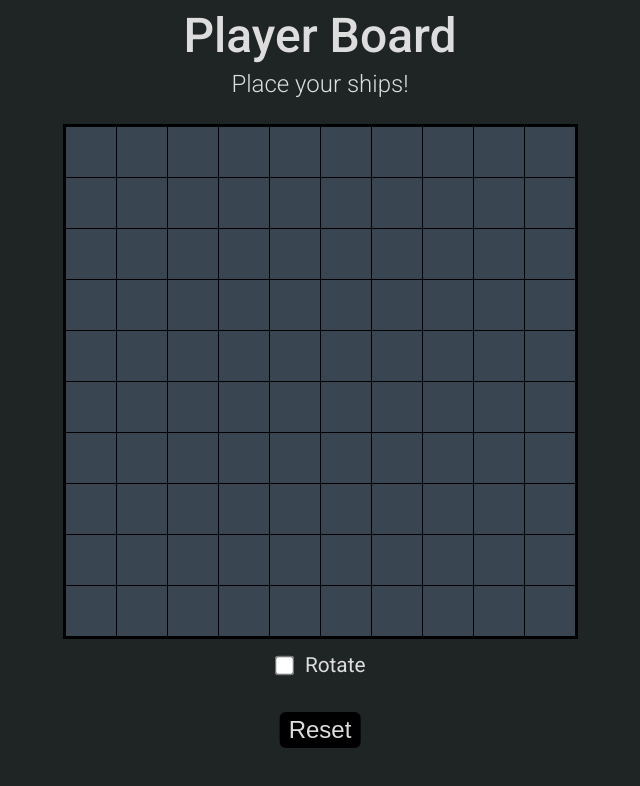
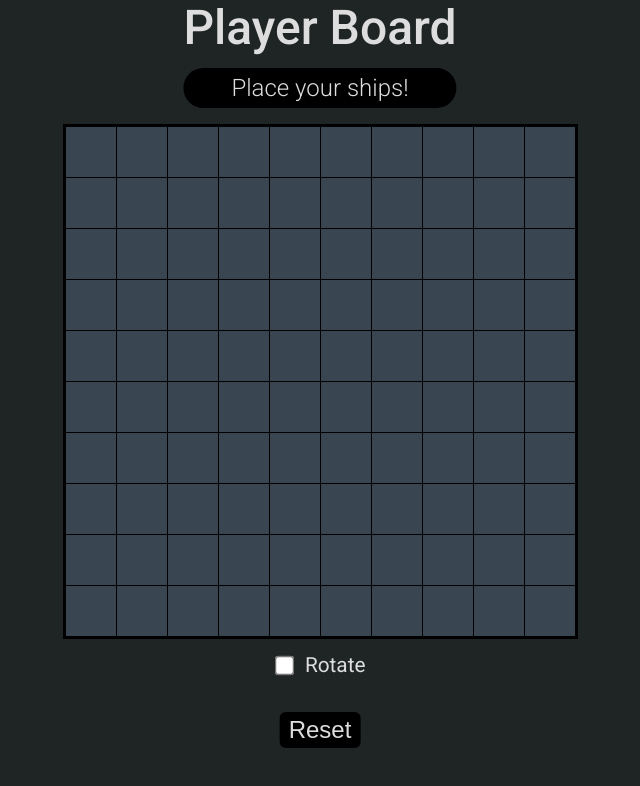
Before and after one commit to blim012/battleship-js, a website built with webpack: page src/template.index.html in a window 1280 px wide. Shown: the whole page, without its empty margins (320-960 px from the left). Built offline with nearby package versions, Linux system fonts and the light colour scheme.

Commit message:
add background to board messages

```diff
--- a/src/style/style.css
+++ b/src/style/style.css
@@ -19,7 +19,7 @@ body {
 .board-header {
   position: absolute;
   width: max-content;
-  top: -7em;
+  top: -7.5em;
   left: 50%;
   transform: translate(-50%, 0);
 }
@@ -29,10 +29,19 @@ body {
   font-weight: 500;
 }
 
+.board-message-container {
+  display: flex;
+  justify-content: center;
+  align-items: center;
+  padding: 0.5em 2em;
+  background-color: black;
+  border-radius: 2em;
+  margin-top: 1em;
+}
+
 .board-message {
   font-size: 1.5em;
   font-weight: 300;
-  margin-top: 0.5em;
 }
 
 .board-container {
--- a/src/template.index.html
+++ b/src/template.index.html
@@ -12,7 +12,9 @@
       <div id="player-container" class="relative-pos">
         <header class="board-header">
           <p class="board-title">Player Board</p>
-          <p class="board-message">Place your ships!</p>
+          <div class="board-message-container">
+            <p class="board-message">Place your ships!</p>
+          </div>
         </header>
         <div class="board-container">
           <div class="board"></div>
@@ -26,7 +28,9 @@
       <div id="enemy-container" class='no-display relative-pos'>
         <header class="board-header">
           <p class="board-title">Enemy Board</p>
-          <p class="board-message"></p>
+          <div class="board-message-container">
+            <p class="board-message"></p>
+          </div>
         </header>
         <div class="board-container">
           <div class="board"></div>
```
